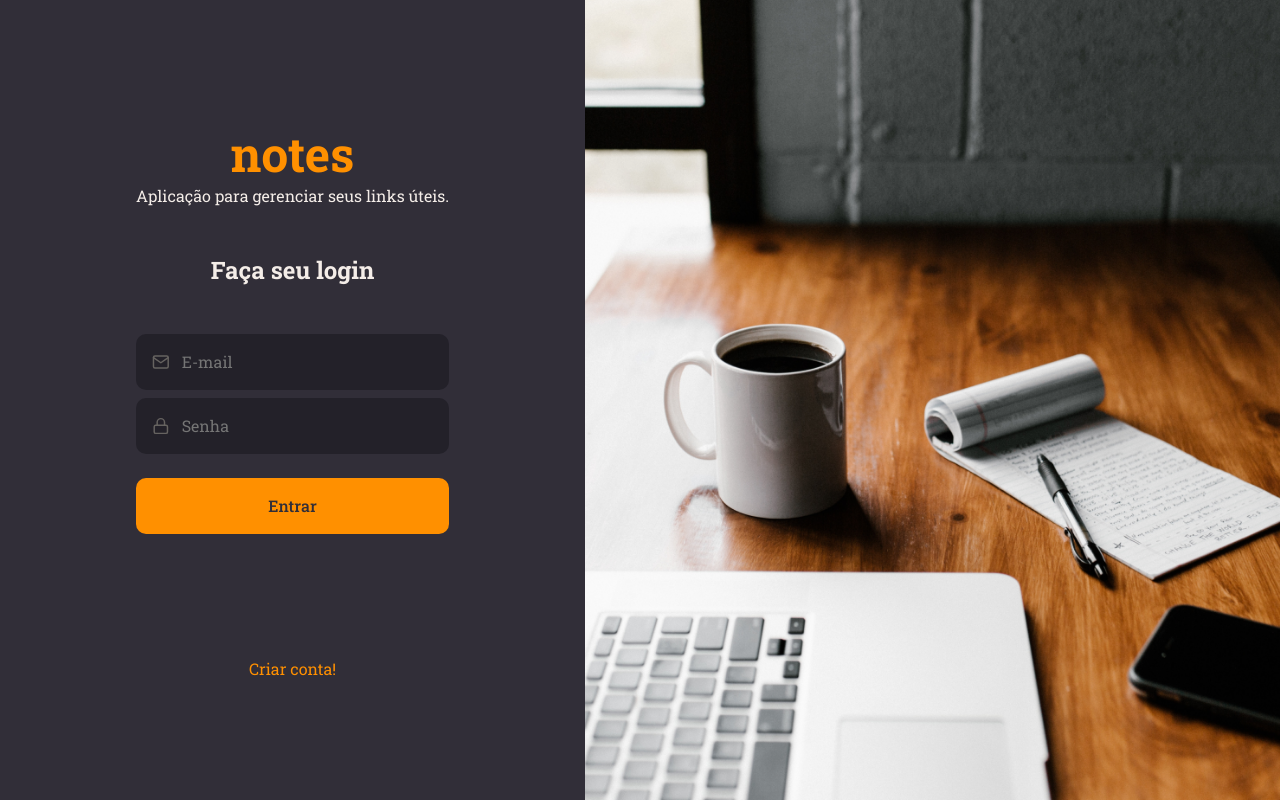
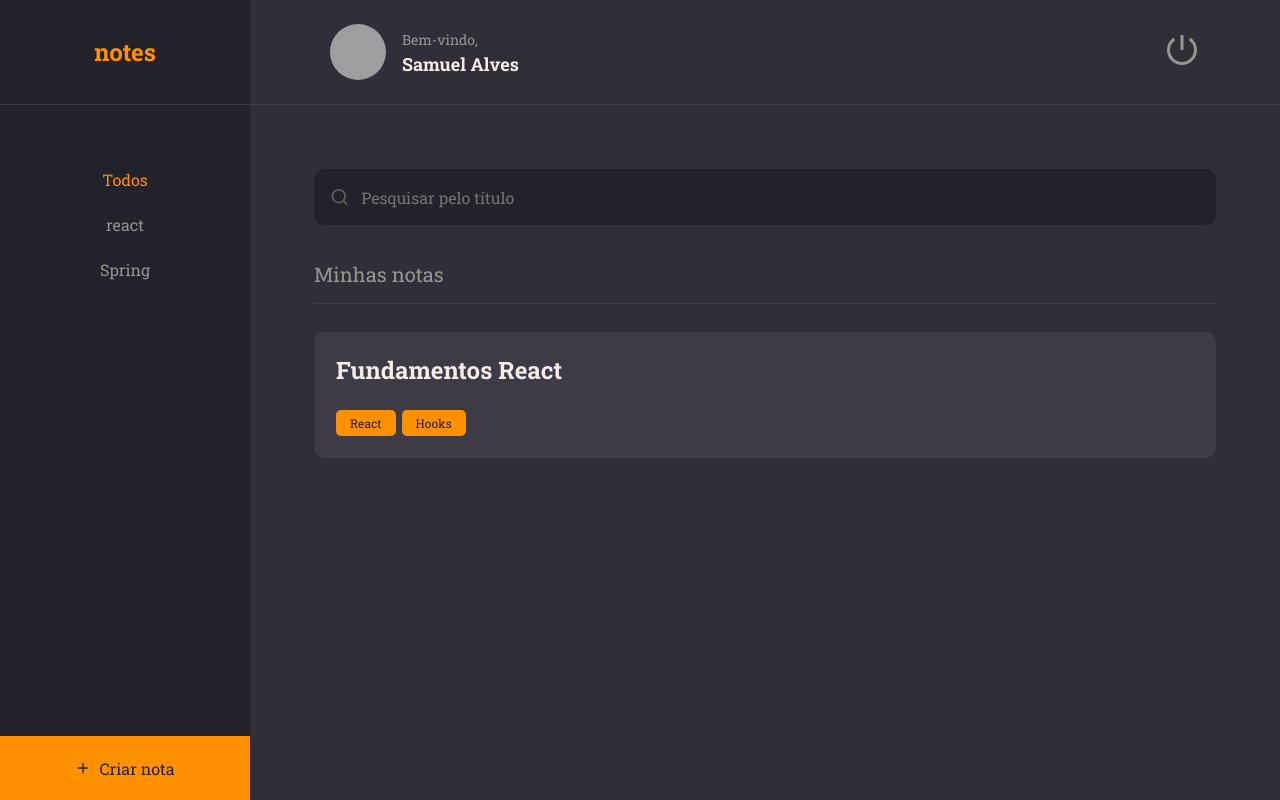
Before and after one commit to samuelfsd/notes, a React (Vite) app: page / in a window 1280 px wide. Built offline with nearby package versions, Linux system fonts and the light colour scheme; grey boxes are pictures that could not be loaded.

Commit message:
fix: automating routes

```diff
--- a/src/components/Header/index.jsx
+++ b/src/components/Header/index.jsx
@@ -6,7 +6,7 @@
 export function Header(){
   return (
     <Container>
-      <Profile>
+      <Profile to="/profile">
         <img
           src="https://github.com/samuelfsd.png"
           alt="Foto do usuário"
--- a/src/components/Header/styles.js
+++ b/src/components/Header/styles.js
@@ -1,5 +1,5 @@
 import styled from "styled-components";
-
+import { Link } from 'react-router-dom';
 
 export const Container = styled.header`
   grid-area:header;
@@ -18,7 +18,7 @@
 `;
 
 
-export const Profile = styled.div`
+export const Profile = styled(Link)`
   display: flex;
   align-items: center;
 
--- a/src/pages/Home/index.jsx
+++ b/src/pages/Home/index.jsx
@@ -39,7 +39,7 @@
         </Section>
       </Content>
 
-      <NewNote>
+      <NewNote to="/new">
         <FiPlus />
         Criar nota
       </NewNote>
--- a/src/pages/Home/styles.js
+++ b/src/pages/Home/styles.js
@@ -1,4 +1,6 @@
 import styled from "styled-components";
+
+import { Link } from 'react-router-dom';
 
 export const Container = styled.div`
   width: 100%;
@@ -12,6 +14,7 @@
   background-color: ${({theme}) => theme.BACKGROUND_800};
 
 `;
+
 export const Brand = styled.div`
   grid-area: brand;
 
@@ -30,6 +33,7 @@
     color: ${({theme}) => theme.COLORS.ORANGE};
   }
 `;
+
 export const Menu  = styled.ul`
   grid-area: menu;
 
@@ -42,22 +46,25 @@
     margin-bottom: 24px;
   }
 `;
+
 export const Search  = styled.div`
   grid-area: search;
 
   padding: 64px 64px 0;
 
 `;
+
 export const Content = styled.div`
   grid-area: content;
   padding: 0 64px;
   overflow-y: auto;
 `;
-export const NewNote= styled.button`
+
+export const NewNote= styled(Link)`
   grid-area: newnote;
 
   background-color: ${({theme}) => theme.COLORS.ORANGE};
-  border: none;
+  color:  ${({theme}) => theme.COLORS.BACKGROUND_900};
 
   display: flex;
   align-items: center;
--- a/src/pages/New/index.jsx
+++ b/src/pages/New/index.jsx
@@ -1,6 +1,8 @@
 import React from 'react';
 
 import { Container, Form } from './styles';
+
+import { Link } from 'react-router-dom';
 
 import { Header } from '../../components/Header'
 import { Input } from '../../components/Input'
@@ -18,7 +20,7 @@
           <Form>
             <header>
               <h1>Criar nota</h1>
-              <a href="/">Voltar</a>
+              <Link to="/">Voltar</Link>
             </header>
 
             <Input placeholder="Título" />
--- a/src/pages/Profile/index.jsx
+++ b/src/pages/Profile/index.jsx
@@ -4,15 +4,16 @@
 
 import { Input } from '../../components/Input'
 import { Button } from '../../components/Button'
+import { Link } from 'react-router-dom';
 
 
 export function Profile() {
   return (
     <Container>
         <header>
-            <a href="#">
+            <Link to="/">
                 <FiArrowLeft />
-            </a>
+            </Link>
         </header>
 
         <Form>
--- a/src/pages/SignIn/index.jsx
+++ b/src/pages/SignIn/index.jsx
@@ -1,5 +1,7 @@
 import { FiMail, FiLock } from 'react-icons/fi';
 import { Container, Form, Background } from "./styles";
+
+import { Link } from 'react-router-dom';
 
 import { Input } from '../../components/Input';
 import { Button } from '../../components/Button';
@@ -28,7 +30,7 @@
 
         <Button title="Entrar" />
 
-        <a href="#">Criar conta!</a>
+        <Link to="/register">Criar Conta</Link>
       </Form>
       <Background />
   </Container>
--- a/src/pages/SignUp/index.jsx
+++ b/src/pages/SignUp/index.jsx
@@ -1,5 +1,7 @@
 import { FiMail, FiLock, FiUser } from 'react-icons/fi';
 import { Container, Form, Background } from "./styles";
+
+import { Link } from 'react-router-dom';
 
 import { Input } from '../../components/Input';
 import { Button } from '../../components/Button';
@@ -35,8 +37,7 @@
         />
 
         <Button title="Cadastrar" />
-
-        <a href="#">Voltar para o login.</a>
+        <Link to="/">Voltar para o login</Link>
       </Form>
 
   </Container>
--- a/src/routes/index.jsx
+++ b/src/routes/index.jsx
@@ -6,7 +6,7 @@
 export function Routes(){
   return (
     <BrowserRouter>
-      <AuthRoutes />
+      <AppRoutes />
     </BrowserRouter>
   );
 }
```
